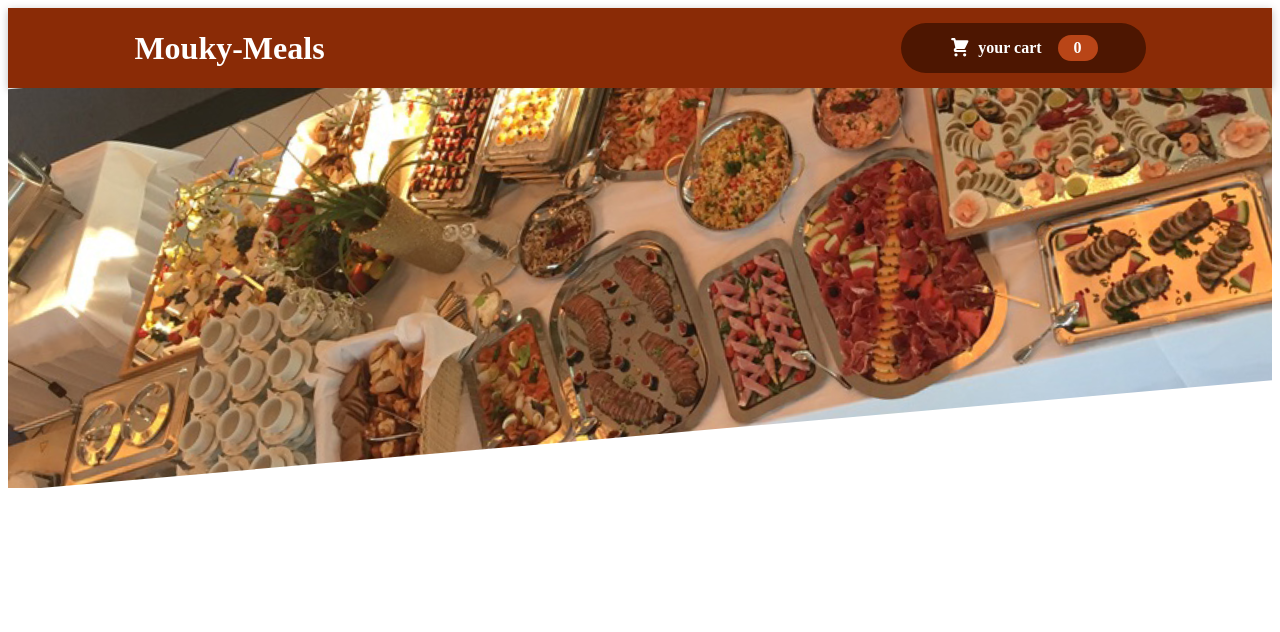
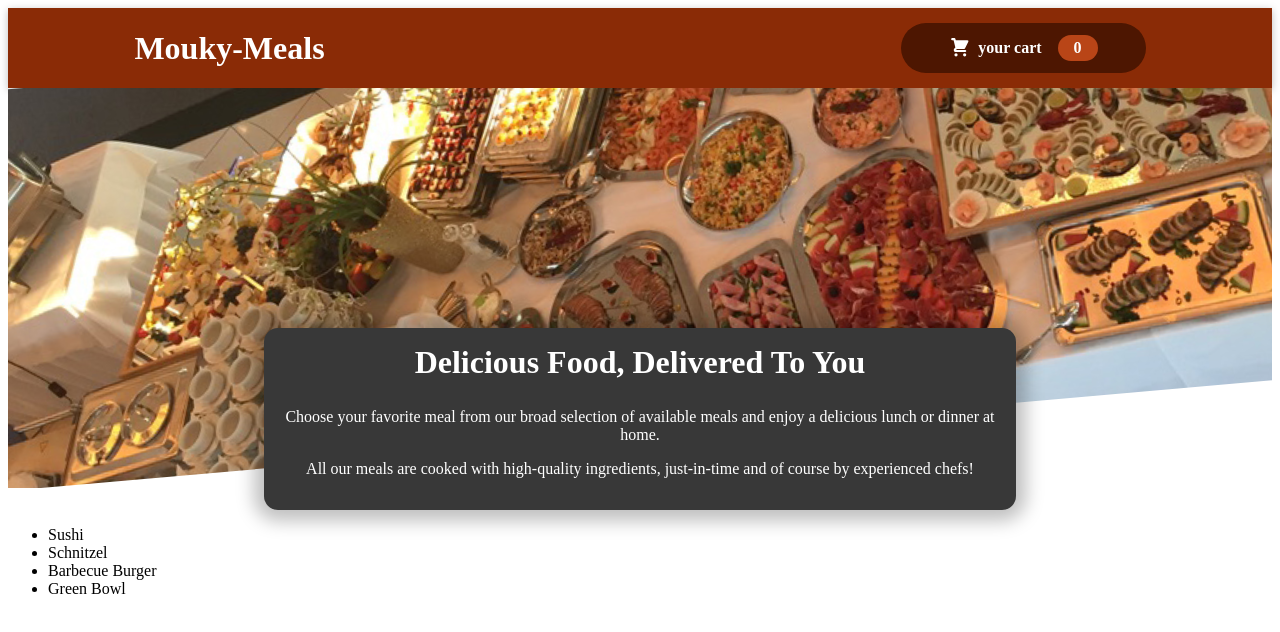
Before and after one commit to Moukarnold/mouky-meal, a React (Create React App) app: page / in a window 1280 px wide. Shown: the top 632 px of the page. Built offline with nearby package versions, Linux system fonts and the light colour scheme.

Commit message:
setting up of the Meals conponents and his children

```diff
--- a/src/App.js
+++ b/src/App.js
@@ -1,5 +1,6 @@
 import React from "react";
 import Headers from "./components/Header/Headers";
+import Meals from "./components/Meals/Meals";
 
 function App(){
 
@@ -7,6 +8,9 @@ function App(){
     return (
             <>
            <Headers/>
+           <main>
+            <Meals/>
+           </main>
            </>
            )  ;
 
--- a/src/components/Header/HeadCartButton.jsx
+++ b/src/components/Header/HeadCartButton.jsx
@@ -4,7 +4,7 @@ import React from "react";
 
 function HeadCartButton(){
    return (
-    <button className="" >
+    <button  >
     <span className="icon">
         <CartIcon/>
     </span>
--- /dev/null
+++ b/src/components/Meals/AvalaibleMeals.jsx
@@ -0,0 +1,42 @@
+import React from "react";
+import  "./meals.css";
+
+
+const DUMMY_MEALS = [
+          {
+            id: "m1",
+            name: "Sushi",
+            description: "Finest fish and veggies",
+            price: 22.99,
+          },
+          {
+            id: "m2",
+            name: "Schnitzel",
+            description: "A german specialty!",
+            price: 16.5,
+          },
+          {
+            id: "m3",
+            name: "Barbecue Burger",
+            description: "American, raw, meaty",
+            price: 12.99,
+          },
+          {
+            id: "m4",
+            name: "Green Bowl",
+            description: "Healthy...and green...",
+            price: 18.99,
+          },
+        ]
+
+
+function AvalaibleMeals(){
+
+    const mealsList = DUMMY_MEALS.map((meals)=> <li>{meals.name}</li>);
+ return (
+ <section className="">
+    <ul>{mealsList} </ul>
+ </section>)
+};
+
+export default AvalaibleMeals;
--- /dev/null
+++ b/src/components/Meals/Meals.jsx
@@ -0,0 +1,15 @@
+import React from "react";
+import MealsSummary from "./MealsSummary";
+import AvalaibleMeals from "./AvalaibleMeals";
+
+
+function Meals(){
+return (
+<div>
+
+<MealsSummary/>
+<AvalaibleMeals/>
+</div>)
+}
+
+export default Meals;
--- /dev/null
+++ b/src/components/Meals/MealsSummary.jsx
@@ -0,0 +1,20 @@
+import React from "react";
+import  "./meals.css";
+
+function MealsSummary(){
+    return (
+      <section className="summary">
+        <h2>Delicious Food, Delivered To You</h2>
+        <p>
+          Choose your favorite meal from our broad selection of available meals
+          and enjoy a delicious lunch or dinner at home.
+        </p>
+        <p>
+          All our meals are cooked with high-quality ingredients, just-in-time and
+          of course by experienced chefs!
+        </p>
+      </section>
+    );
+  };
+
+  export default MealsSummary;
--- /dev/null
+++ b/src/components/Meals/meals.css
@@ -0,0 +1,25 @@
+.summary {
+    text-align: center;
+    max-width: 45rem;
+    width: 90%;
+    margin: auto;
+    margin-top: -10rem;
+    position: relative;
+    background-color: #383838;
+    color: white;
+    border-radius: 14px;
+    padding: 1rem;
+    box-shadow: 0 1px 18px 10px rgba(0, 0, 0, 0.25);
+  }
+
+  .summary h2 {
+    font-size: 2rem;
+    margin-top: 0;
+  }
+
+  .meals {
+    max-width: 60rem;
+    width: 90%;
+    margin: 2rem auto;
+    animation: meals-appear 1s ease-out forwards;
+  }
```
